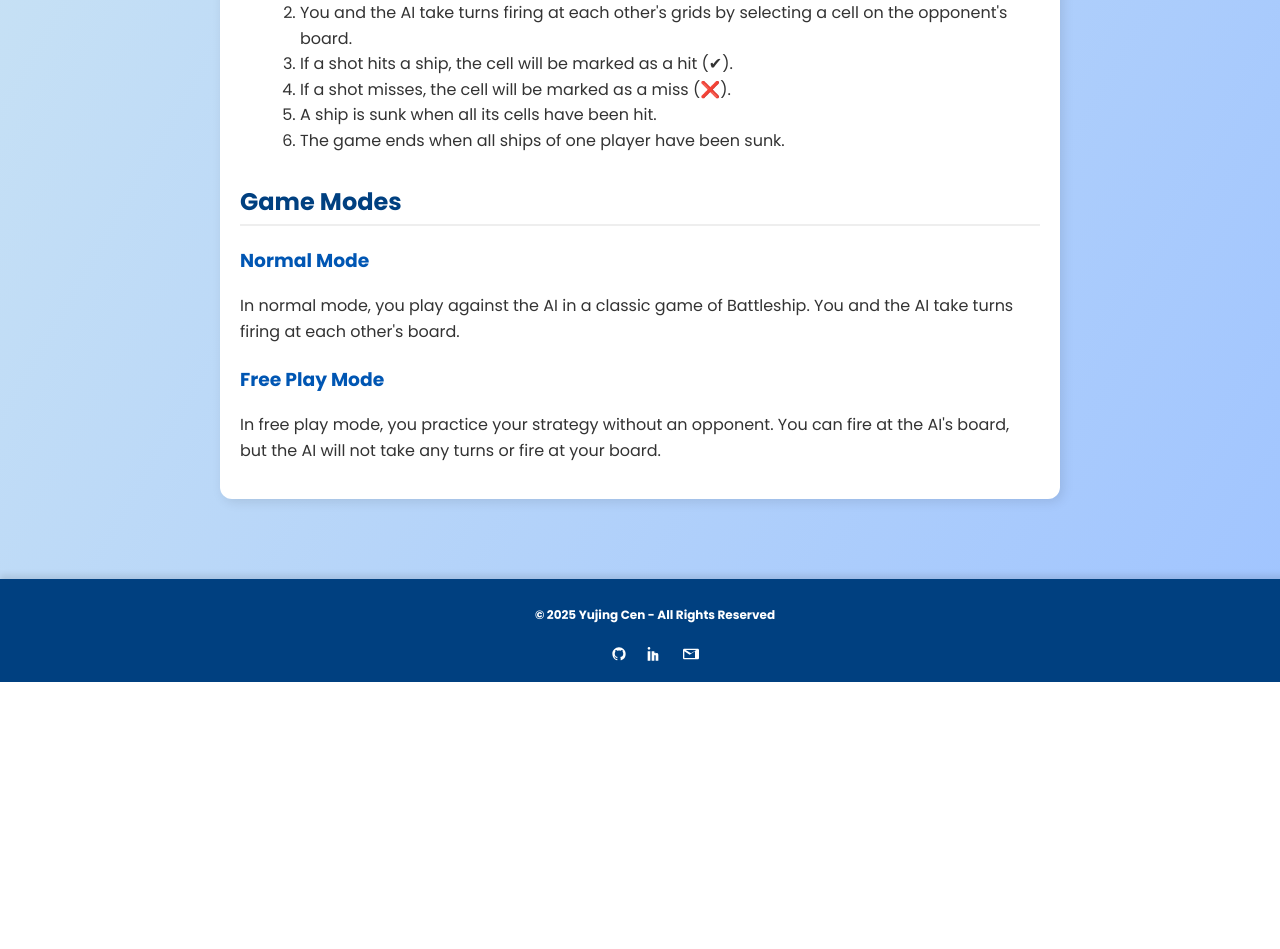
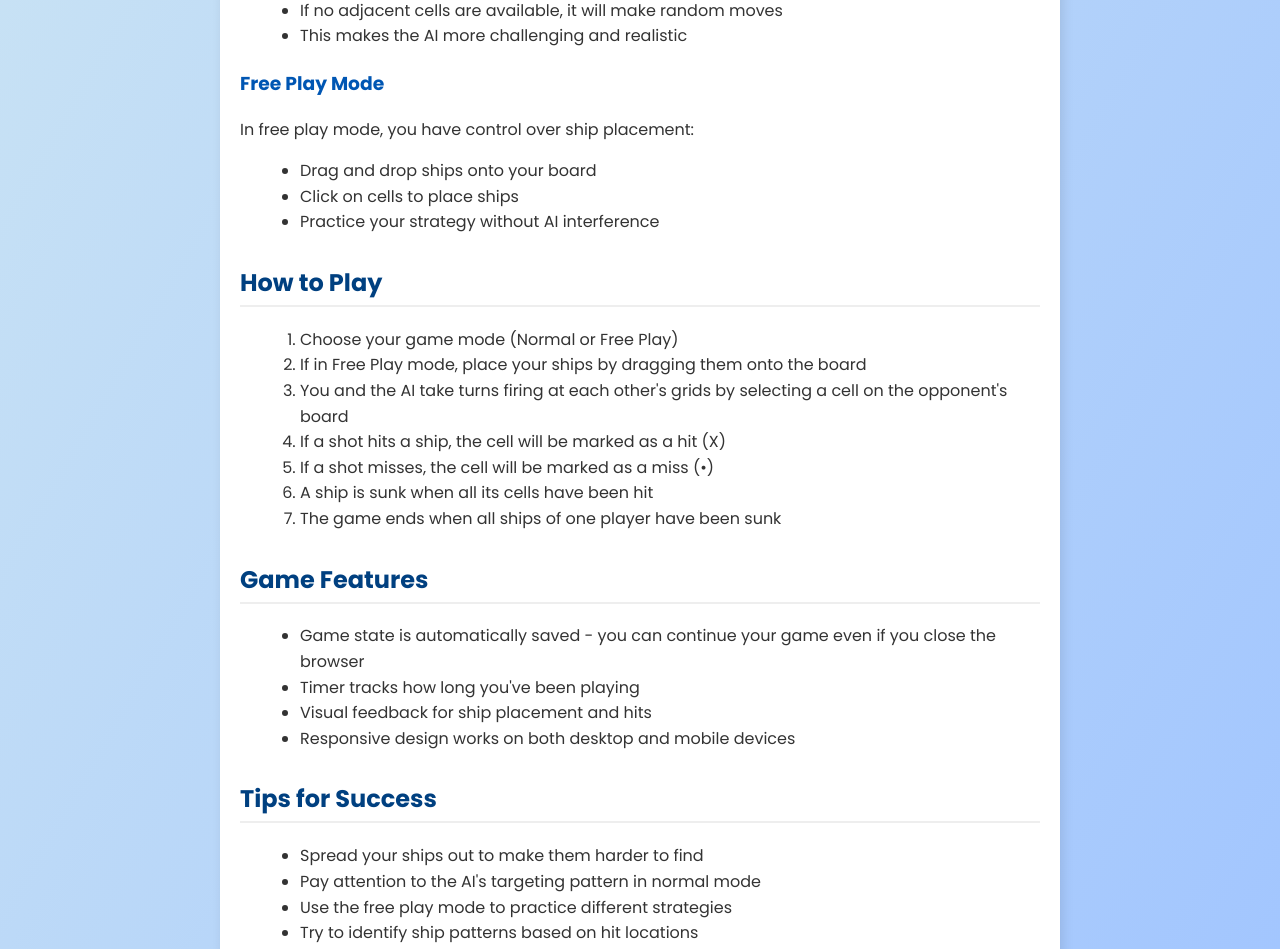
Before and after one commit to liacencen/Battleship_YujingCen, a React (Create React App) app: page /rules in a window 1280 px wide. Shown: the part 783-1732 px from the top of the page. Before the commit the page ends 1465 px from the top, so only its background shows below. Built offline with nearby package versions, Linux system fonts and the light colour scheme.

Commit message:
Updated game rules to include new features: drag and drop, focused targeting, and game state persistence

```diff
--- a/src/pages/Rules.jsx
+++ b/src/pages/Rules.jsx
@@ -19,29 +19,55 @@ const Rules = () => {
         </section>
 
         <section>
-          <h2>Game Objective</h2>
-          <p>The objective of the game is to sink all of your opponent's ships before they sink yours.</p>
+          <h2>Game Modes</h2>
+          <h3>Normal Mode</h3>
+          <p>In normal mode, your ships are placed automatically and you play against the AI. The AI uses a smart targeting strategy:</p>
+          <ul>
+            <li>When it hits a ship, it will focus on adjacent cells to try to sink the ship</li>
+            <li>If no adjacent cells are available, it will make random moves</li>
+            <li>This makes the AI more challenging and realistic</li>
+          </ul>
+
+          <h3>Free Play Mode</h3>
+          <p>In free play mode, you have control over ship placement:</p>
+          <ul>
+            <li>Drag and drop ships onto your board</li>
+            <li>Click on cells to place ships</li>
+            <li>Practice your strategy without AI interference</li>
+          </ul>
         </section>
 
         <section>
           <h2>How to Play</h2>
           <ol>
-            <li>At the start of the game, you drag and place your ships on your board.</li>
-            <li>You and the AI take turns firing at each other's grids by selecting a cell on the opponent's board.</li>
-            <li>If a shot hits a ship, the cell will be marked as a hit (✔).</li>
-            <li>If a shot misses, the cell will be marked as a miss (❌).</li>
-            <li>A ship is sunk when all its cells have been hit.</li>
-            <li>The game ends when all ships of one player have been sunk.</li>
+            <li>Choose your game mode (Normal or Free Play)</li>
+            <li>If in Free Play mode, place your ships by dragging them onto the board</li>
+            <li>You and the AI take turns firing at each other's grids by selecting a cell on the opponent's board</li>
+            <li>If a shot hits a ship, the cell will be marked as a hit (X)</li>
+            <li>If a shot misses, the cell will be marked as a miss (•)</li>
+            <li>A ship is sunk when all its cells have been hit</li>
+            <li>The game ends when all ships of one player have been sunk</li>
           </ol>
         </section>
 
         <section>
-          <h2>Game Modes</h2>
-          <h3>Normal Mode</h3>
-          <p>In normal mode, you play against the AI in a classic game of Battleship. You and the AI take turns firing at each other's board.</p>
+          <h2>Game Features</h2>
+          <ul>
+            <li>Game state is automatically saved - you can continue your game even if you close the browser</li>
+            <li>Timer tracks how long you've been playing</li>
+            <li>Visual feedback for ship placement and hits</li>
+            <li>Responsive design works on both desktop and mobile devices</li>
+          </ul>
+        </section>
 
-          <h3>Free Play Mode</h3>
-          <p>In free play mode, you practice your strategy without an opponent. You can fire at the AI's board, but the AI will not take any turns or fire at your board.</p>
+        <section>
+          <h2>Tips for Success</h2>
+          <ul>
+            <li>Spread your ships out to make them harder to find</li>
+            <li>Pay attention to the AI's targeting pattern in normal mode</li>
+            <li>Use the free play mode to practice different strategies</li>
+            <li>Try to identify ship patterns based on hit locations</li>
+          </ul>
         </section>
       </div>
     </div>
```
